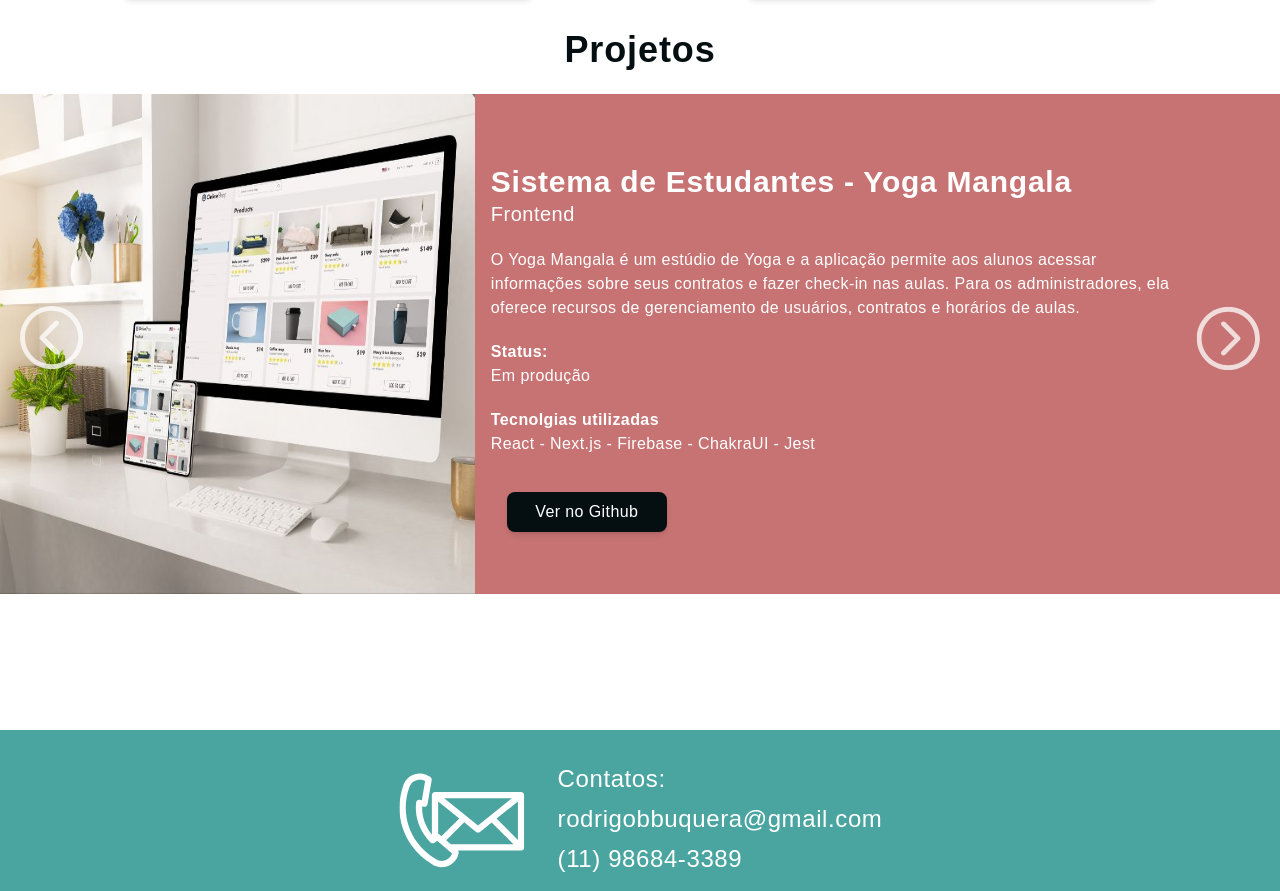
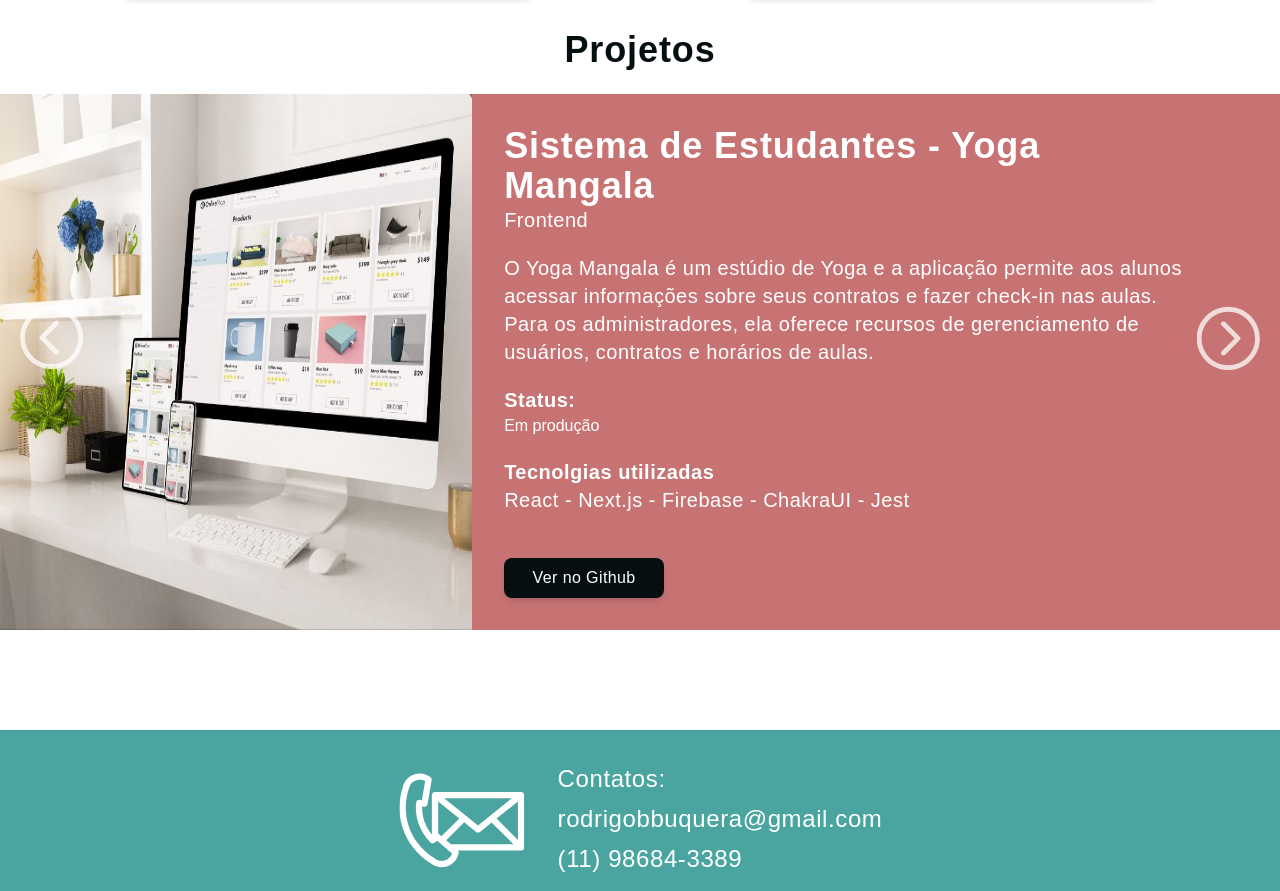
Before and after one commit to Rodrigo-Brezolin-Buquera/Portfolio, a React (Create React App) app: page / in a window 1280 px wide. Shown: the part 890-1781 px from the top of the page. Built offline with nearby package versions, Linux system fonts and the light colour scheme.

Commit message:
ajustes card projetos - tamanhos, paddings et

```diff
--- a/src/sections/projects/ProjectDetails.js
+++ b/src/sections/projects/ProjectDetails.js
@@ -11,7 +11,7 @@ const ProjectDetails = ({ project, direction, texts }) => {
   const textPadding = direction === "reverse" ? "sm:pl-24" : "sm:pr-24"
   const imageUrl = require("../../assets/" + image)
   return (
-    <article className={`w-scren flex flex-col justify-between mb-8 ${flexDirection}`}>
+    <article className={`w-scren flex flex-col  mb-8 ${flexDirection}`}>
       <img
         src={imageUrl}
         alt={"Project"}
@@ -19,25 +19,25 @@ const ProjectDetails = ({ project, direction, texts }) => {
         style={{width: imageSize}}
       />
       <div
-      className={`flex flex-col sm:justify-center w-full grow p-4 gap-5 ${textPadding}`}
+      className={`flex flex-col sm:justify-start w-full grow py-2 px-2 sm:px-8 gap-5 ${textPadding}`}
       style={{ minHeight: "500px" }}
       >
         <div>
-          <p className=" font-bold text-3xl mt-6 tracking-wide">{name}</p>
-          <p className=" text-xl tracking-wide ">{area}</p>
+          <p className=" font-bold text-3xl sm:text-4xl mt-6 tracking-wide">{name}</p>
+          <p className=" text-xl  sm:text-xl tracking-wide ">{area}</p>
         </div>
-        <p className=" text-base tracking-wide ">{description}</p>
+        <p className=" text-base  sm:text-xl tracking-wide ">{description}</p>
         <div>
-          <p className="  font-bold text-base tracking-wide">Status: </p>
-          <p className="  text-base tracking-wide ">{status} </p>
+          <p className="  font-bold text-base sm:text-xl tracking-wide">Status: </p>
+          <p className="  text-base  sm:text-xltracking-wide ">{status} </p>
         </div>
 
         <div>
-          <p className=" font-bold text-base tracking-wide">{usedTechs}</p>
-          <p className="text-base tracking-wide"> {formattedTechs}</p>
+          <p className=" font-bold text-base sm:text-xl tracking-wide">{usedTechs}</p>
+          <p className="text-base sm:text-xl tracking-wide"> {formattedTechs}</p>
         </div>
 
-        <button className="bg-black shadow-md rounded-lg p-2 w-40 m-4 hover:cursor-pointer hover:bg-gray-dark z-10">
+        <button className="bg-black shadow-md rounded-lg  p-2 w-40 my-6 hover:cursor-pointer hover:bg-gray-dark z-10">
           <a
             href={githubURL}
             target="blank"
```
